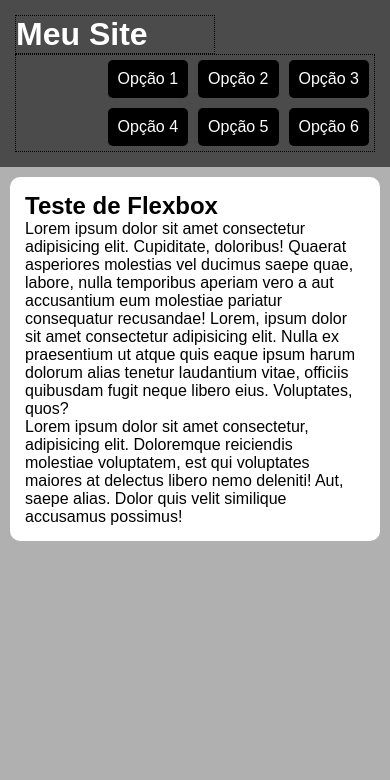
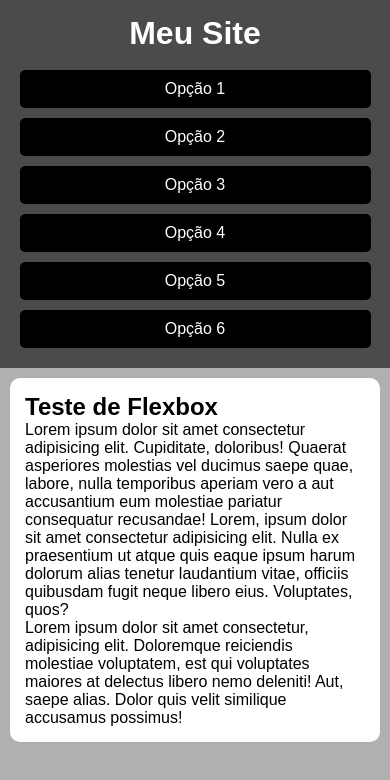
Before and after one commit to Fernando-Eric/html-css, a plain HTML site: page exercicios/flex013 - menu flexbox/index.html in a window 390 px wide. Drawn offline with Linux system fonts and the light colour scheme.

Commit message:
atualizei

```diff
--- a/exercicios/flex013 - menu flexbox/index.html
+++ b/exercicios/flex013 - menu flexbox/index.html
@@ -5,6 +5,7 @@
     <meta name="viewport" content="width=device-width, initial-scale=1.0">
     <title>Menu Flexbox</title>
     <link rel="stylesheet" href="style.css">
+    <link rel="stylesheet" href="mobile.css" media="screen and (max-width: 450px)">
 </head>
 <body>
     <header>
--- /dev/null
+++ b/exercicios/flex013 - menu flexbox/mobile.css
@@ -0,0 +1,13 @@
+@charset "UTF-8";
+
+header, header nav {
+    flex-flow: column nowrap;
+}
+
+header h1 {
+    flex-basis: 50px;
+}
+
+header a {
+    width: 90vw;
+}
--- a/exercicios/flex013 - menu flexbox/style.css
+++ b/exercicios/flex013 - menu flexbox/style.css
@@ -26,12 +26,12 @@ header {
 }
 
 header h1 {
-    border: 1px dotted black;
+    /* border: 1px dotted black; */
     flex: 0 0 200px;
 }
 
 header nav {
-    border: 1px dotted black;
+    /* border: 1px dotted black; */
 
     display: flex;
     flex-flow: row wrap;
```
